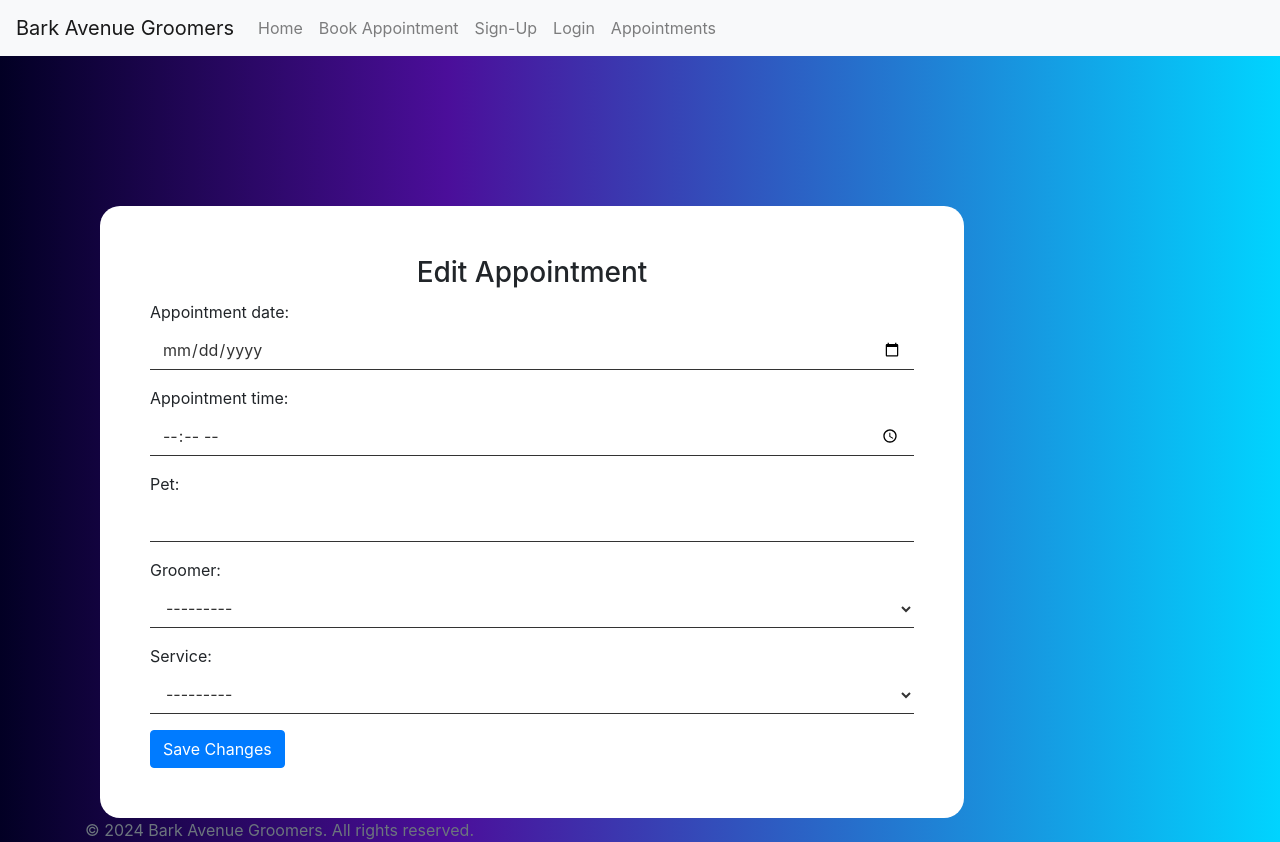
After one commit to JKirkby95/Bark-Avenue-Gitpod, a Django app: template templates/edit_appointment.html in a window 1280 px wide. The commit adds this page. Run offline with Django 3.2, Linux system fonts and the light colour scheme; the template is opened without the code that fills it: values that come from a table or form of the project are taken from there, others are empty; some libraries are stand-ins or nearby versions.

Commit message:
add edit to appointments section

```diff
--- a/grooming/urls.py
+++ b/grooming/urls.py
@@ -9,4 +9,5 @@ urlpatterns = [
     path('logout/', LogoutView.as_view(next_page='index'), name='logout'),
     path('signup/', views.SignupView.as_view(), name='signup'),
     path('appointments/', views.AppointmentsView.as_view(), name='appointments'),
+    path('edit-appointment/<int:appointment_id>/', views.EditAppointmentView.as_view(), name='edit_appointment'),
 ]
--- a/templates/appointments.html
+++ b/templates/appointments.html
@@ -8,13 +8,18 @@
         <p>Number of appointments: {{ user_appointments.count }}</p>
         <ul>
             {% for appointment in user_appointments %}
+            <div>
                 <li>
                     <strong>Date:</strong> {{ appointment.appointment_date }}<br>
                     <strong>Time:</strong> {{ appointment.appointment_time }}<br>
                     <strong>Pet:</strong> {{ appointment.pet }}<br>
                     <strong>Groomer:</strong> {{ appointment.groomer }}<br>
                     <strong>Service:</strong> {{ appointment.service }}<br>
+                    <a href="/edit-appointment/{{ appointment.id }}">
+                        <button class="btn btn-primary">Edit</button>
+                    </a>
                 </li>
+            </div>
             {% endfor %}
         </ul>
     {% else %}
--- /dev/null
+++ b/templates/edit_appointment.html
@@ -0,0 +1,14 @@
+{% extends 'base.html' %}
+
+{% block title %}Login - Bark Avenue Groomers{% endblock %}
+
+{% block content %}
+<div class="container">
+    <form method="post">
+        <h3 class="text-center">Edit Appointment</h3>
+        {% csrf_token %}
+        {{ form.as_p }}
+        <button type="submit" class="btn btn-primary">Save Changes</button>
+    </form>
+</div>
+{% endblock %}
```
Also changed, not shown: grooming/views.py (+23 -0 lines).
